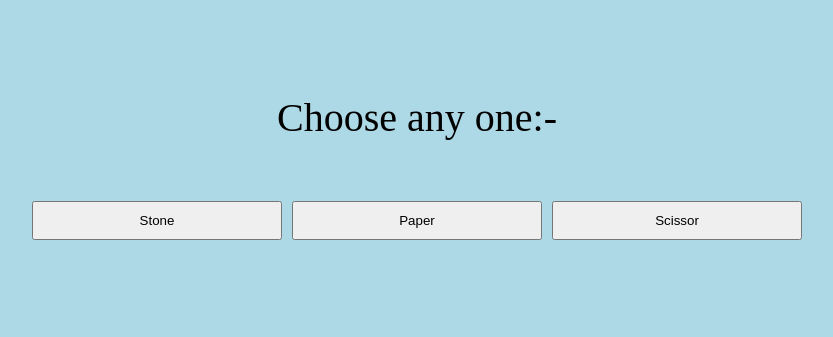
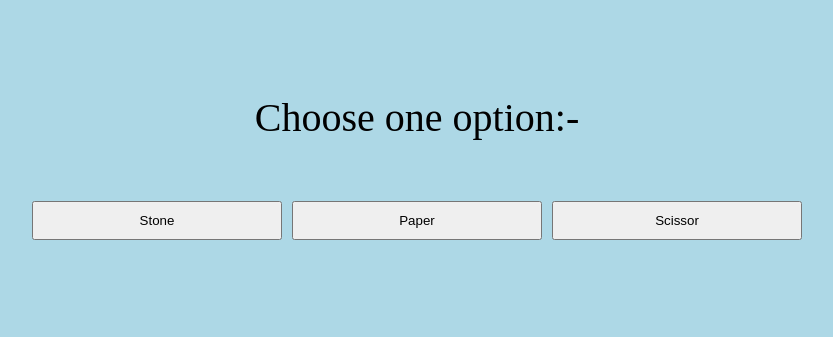
Before and after one commit to Alice-anjali/sps_game, a website: page public/index.html in a window 1280 px wide. Shown: the whole page, without its empty margins (223-1056 px from the left). Drawn offline with Linux system fonts and the light colour scheme.

Commit message:
fix: minor change

```diff
--- a/public/index.html
+++ b/public/index.html
@@ -9,7 +9,7 @@
   <body>
     <br>
     <br>
-    Choose any one:-
+    Choose one option:-
     <br>
     <br>
 
```
